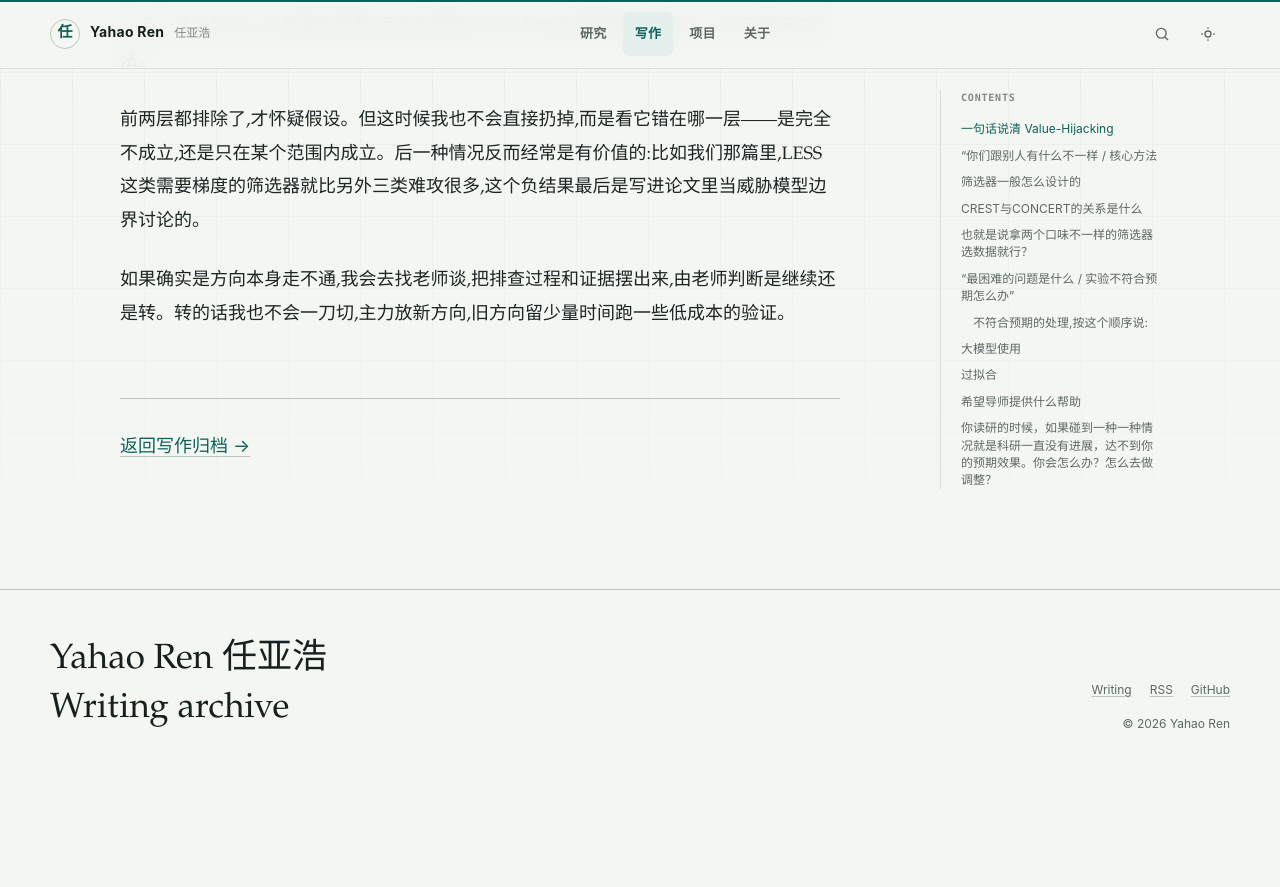
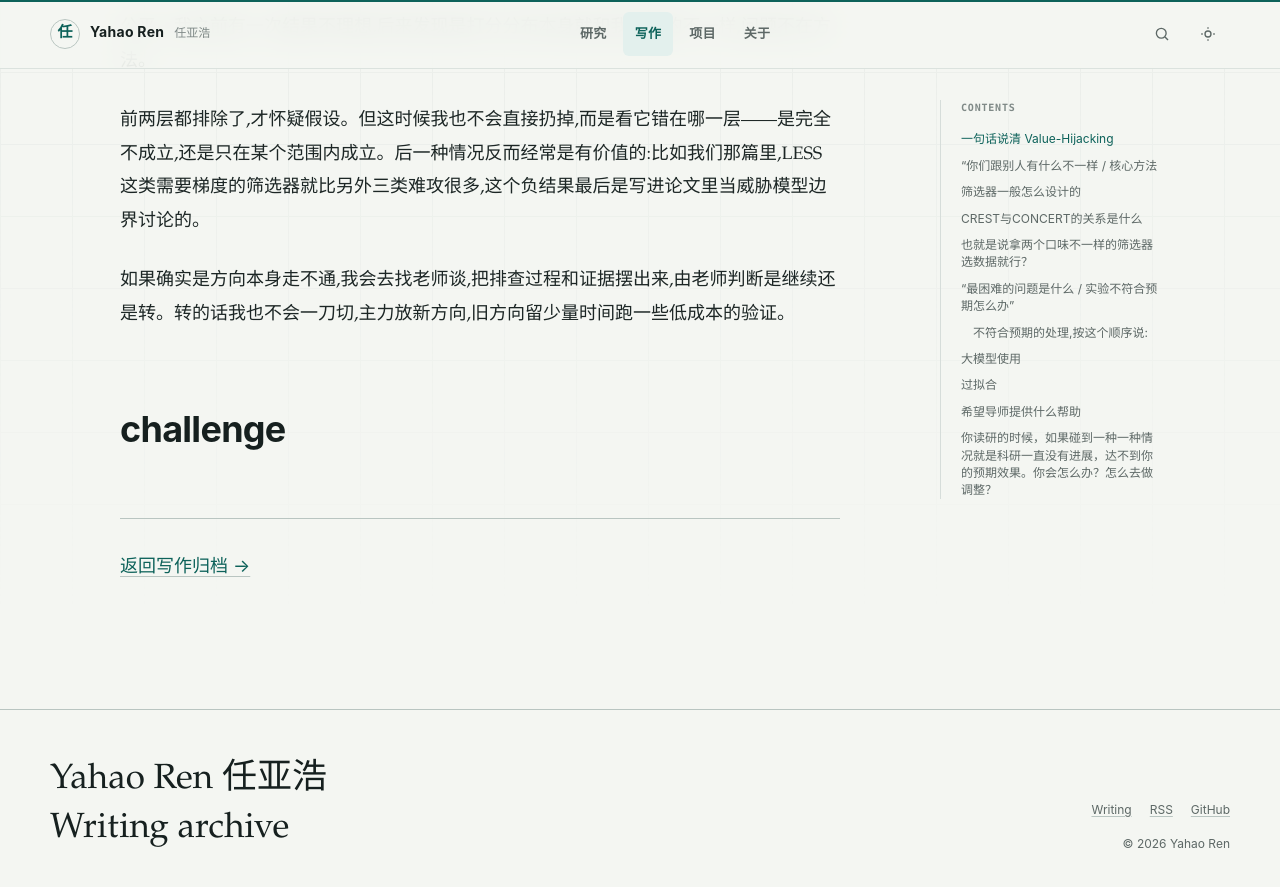
Before and after one commit to YahaoRen/yahaoren.github.io, a Jekyll site: the page built from _notes/面试Q&A（fcw）.md, in a window 1280 px wide and 900 px high, scrolled down 5346 px. Shown: the top 887 px of the window. Built offline with Jekyll 4.4.1, drawn with Linux system fonts in a browser that asks for light colours; before the commit the page ends 6126 px from its top, so only the background shows below that.

Commit message:
vault backup: 2026-08-22 20:27:22

```diff
--- a/_notes/面试Q&A（fcw）.md
+++ b/_notes/面试Q&A（fcw）.md
@@ -75,3 +75,5 @@
 前两层都排除了,才怀疑假设。但这时候我也不会直接扔掉,而是看它错在哪一层——是完全不成立,还是只在某个范围内成立。后一种情况反而经常是有价值的:比如我们那篇里,LESS 这类需要梯度的筛选器就比另外三类难攻很多,这个负结果最后是写进论文里当威胁模型边界讨论的。
 
 如果确实是方向本身走不通,我会去找老师谈,把排查过程和证据摆出来,由老师判断是继续还是转。转的话我也不会一刀切,主力放新方向,旧方向留少量时间跑一些低成本的验证。
+
+# challenge
```
